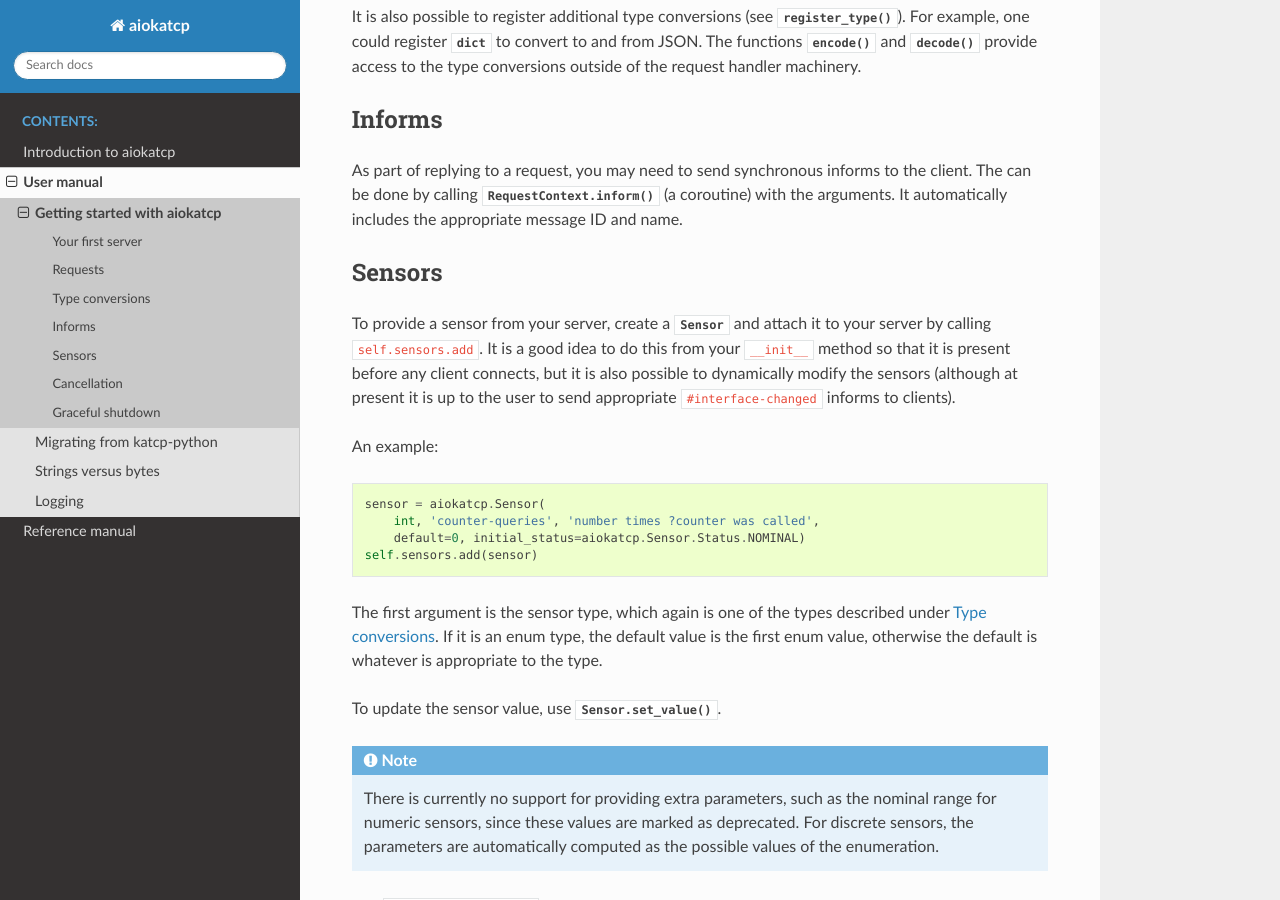
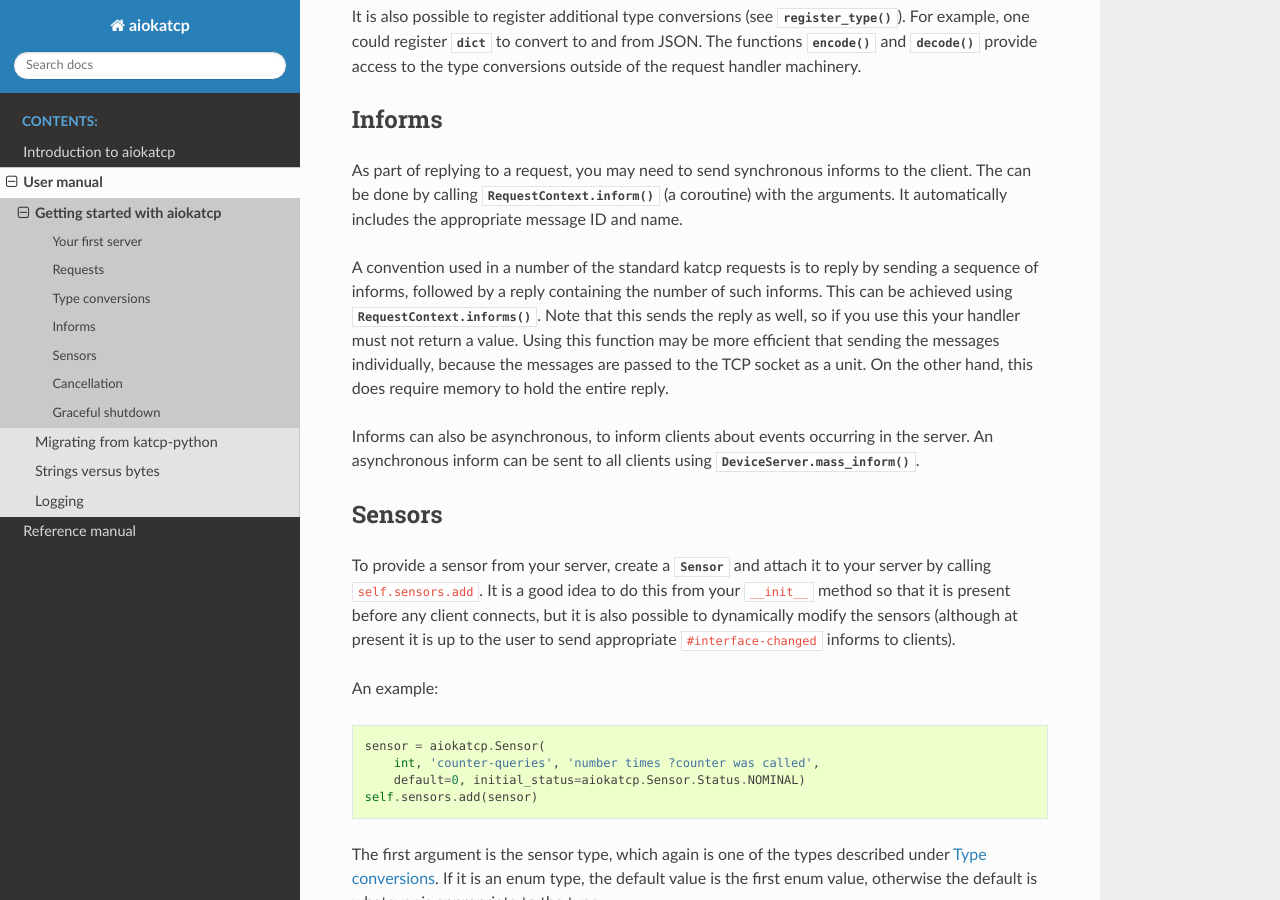
Before and after one commit to ska-sa/aiokatcp, a Sphinx documentation site: the page built from doc/tutorial.rst, in a window 1280 px wide and 900 px high, scrolled down 2617 px. Built offline with Sphinx 7.4.7 and the Read the Docs theme 2.0.0, drawn with Linux system fonts in a browser that asks for light colours; the version number could not be read and is left out.

```diff
--- a/doc/tutorial.rst
+++ b/doc/tutorial.rst
@@ -149,23 +149,20 @@ the client. The can be done by calling :meth:`.RequestContext.inform` (a
 coroutine) with the arguments. It automatically includes the appropriate
 message ID and name.
 
-.. todo::
+A convention used in a number of the standard katcp requests is to reply by
+sending a sequence of informs, followed by a reply containing the number of
+such informs. This can be achieved using :meth:`.RequestContext.informs`. Note
+that this sends the reply as well, so if you use this your handler must not
+return a value. Using this function may be more efficient that sending the
+messages individually, because the messages are passed to the TCP socket as a
+unit. On the other hand, this does require memory to hold the entire reply.
 
-    Provide a :meth:`informs` method to send a block of informs (plus the
-    reply?) in a single block, to avoid running to problems with Nagle's
-    algorithm.
-
-.. todo::
-
-    Provide a :meth:`mass_inform` method to inform send an asynchronous inform
-    to all clients.
+Informs can also be asynchronous, to inform clients about events occurring in
+the server. An asynchronous inform can be sent to all clients using
+:meth:`.DeviceServer.mass_inform`.
 
 Sensors
 -------
-
-.. todo::
-
-    There is no sensor sampling support yet
 
 To provide a sensor from your server, create a
 :class:`~aiokatcp.sensor.Sensor` and attach it to your server by calling
```
Also changed, not shown: 1 other file.
